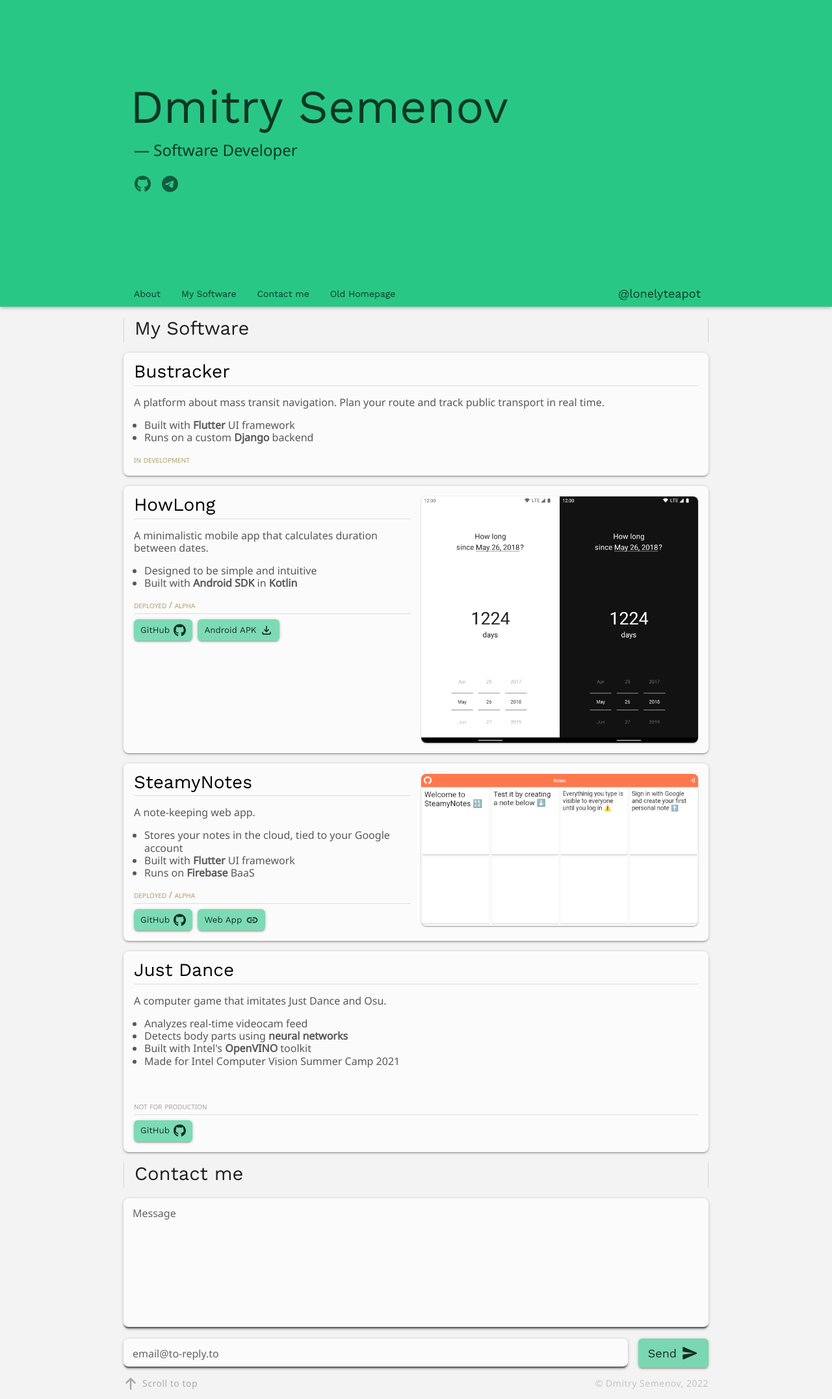
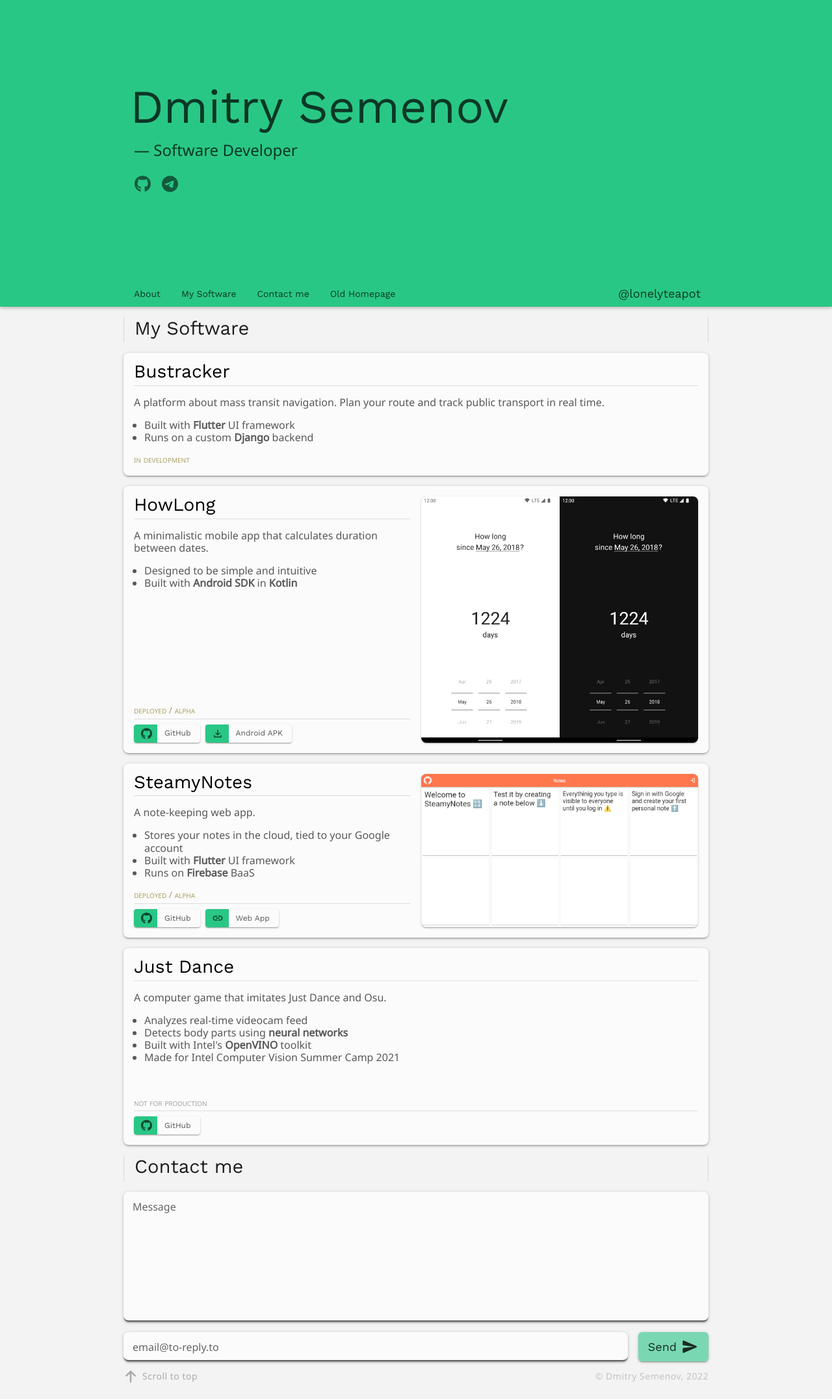
Before and after one commit to lonelyteapot/lonelyteapot.github.io, a Jekyll site: the page built from pages/index.html, in a window 1280 px wide. Shown: the whole page at 65% size. Built offline with Jekyll 4.4.1, drawn with Linux system fonts in a browser that asks for light colours.

Commit message:
Create divided button

```diff
--- /dev/null
+++ b/_sass/components/divided-button.scss
@@ -0,0 +1,33 @@
+.divided-button {
+    display: grid;
+    grid-template-columns: 2.75em max-content;
+    grid-template-rows: 2em;
+    justify-content: end;
+    align-content: end;
+    grid-auto-flow: dense;
+    border-radius: 4px;
+    padding: 2px;
+    font-size: 0.75rem;
+    box-shadow: $shadow-1;
+    font-family: $header-font;
+    transition: 200ms box-shadow;
+    background: linear-gradient(to right, $primary-color 3em, transparent 3em);
+
+    & > * {
+        align-self: center;
+    }
+
+    & > :first-child {
+        grid-column: -2 / -1;
+        padding: 0 12px;
+    }
+
+    &::after {
+        margin: 3px 8px;
+        align-self: center;
+    }
+
+    &:hover, &:focus {
+        box-shadow: $shadow-4;
+    }
+}
--- a/_sass/index.scss
+++ b/_sass/index.scss
@@ -16,7 +16,6 @@
 
 #my-software .project {
     display: flex;
-    align-items: flex-start;
     flex-wrap: wrap;
     flex: 1 0 100%;
     gap: 1rem;
--- a/css/404.sass
+++ b/css/404.sass
@@ -9,3 +9,4 @@
 @import 'components/icon'
 @import 'components/button'
 @import 'components/card'
+@import 'components/divided-button'
--- a/css/index.sass
+++ b/css/index.sass
@@ -10,3 +10,4 @@
 @import 'components/icon'
 @import 'components/button'
 @import 'components/card'
+@import 'components/divided-button'
--- a/pages/index.html
+++ b/pages/index.html
@@ -34,10 +34,10 @@ permalink: /
                     </ul>
                     <div class="stage yellow">Deployed / Alpha</div>
                     <div class="links">
-                        <a class="button icon github" href="https://github.com/lonelyteapot/HowLong" target="_blank">
+                        <a class="divided-button icon github" href="https://github.com/lonelyteapot/HowLong" target="_blank">
                             <span>GitHub</span>
                         </a>
-                        <a class="button icon download" href="https://github.com/lonelyteapot/HowLong/releases/latest" target="_blank">
+                        <a class="divided-button icon download" href="https://github.com/lonelyteapot/HowLong/releases/latest" target="_blank">
                             <span>Android APK</span>
                         </a>
                     </div>
@@ -59,10 +59,10 @@ permalink: /
                     </ul>
                     <div class="stage yellow">Deployed / Alpha</div>
                     <div class="links">
-                        <a class="button icon github" href="https://github.com/lonelyteapot/SteamyNotes" target="_blank">
+                        <a class="divided-button icon github" href="https://github.com/lonelyteapot/SteamyNotes" target="_blank">
                             <span>GitHub</span>
                         </a>
-                        <a class="button icon website" href="https://steamy-notes.web.app" target="_blank">
+                        <a class="divided-button icon website" href="https://steamy-notes.web.app" target="_blank">
                             <span>Web App</span>
                         </a>
                     </div>
@@ -86,7 +86,7 @@ permalink: /
                     <br>
                     <div class="stage gray">Not for production</div>
                     <div class="links">
-                        <a class="button icon github" href="https://github.com/Gravens/JustDance" target="_blank">
+                        <a class="divided-button icon github" href="https://github.com/Gravens/JustDance" target="_blank">
                             <span>GitHub</span>
                         </a>
                     </div>
```
